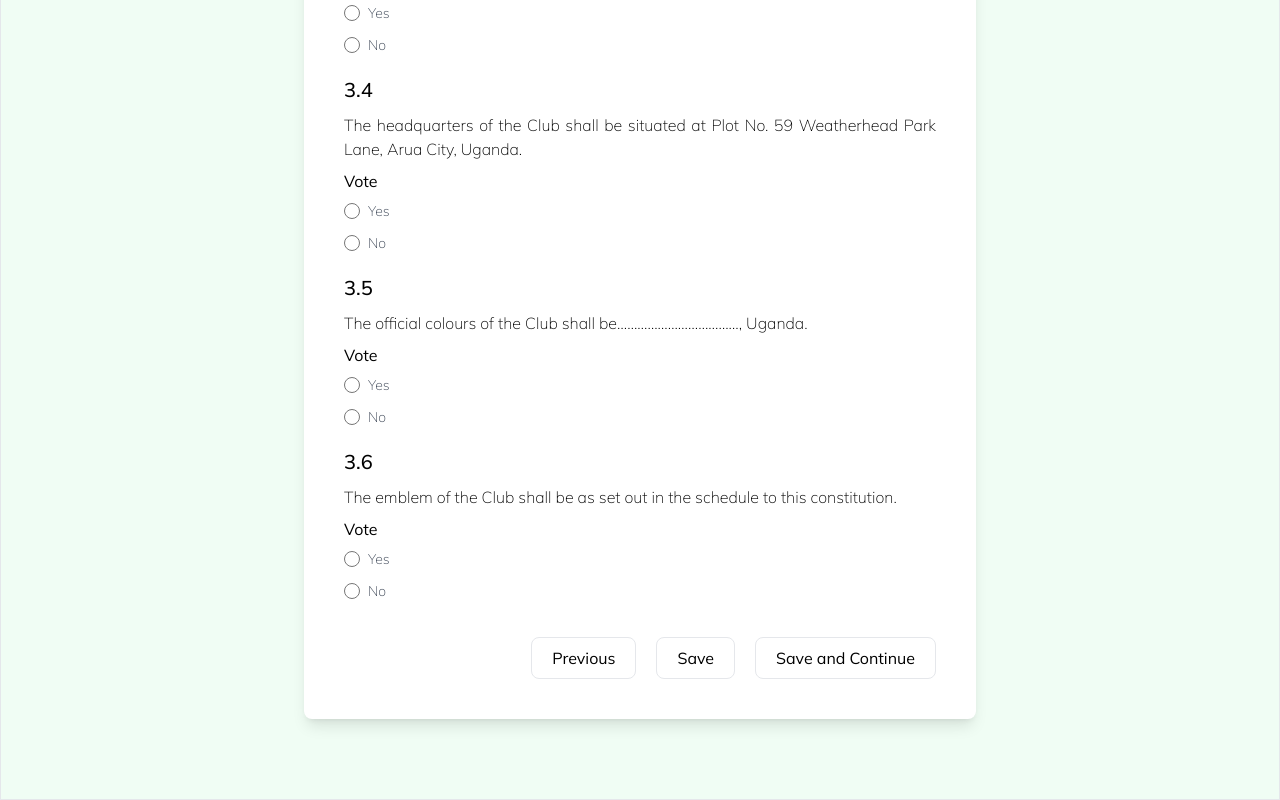
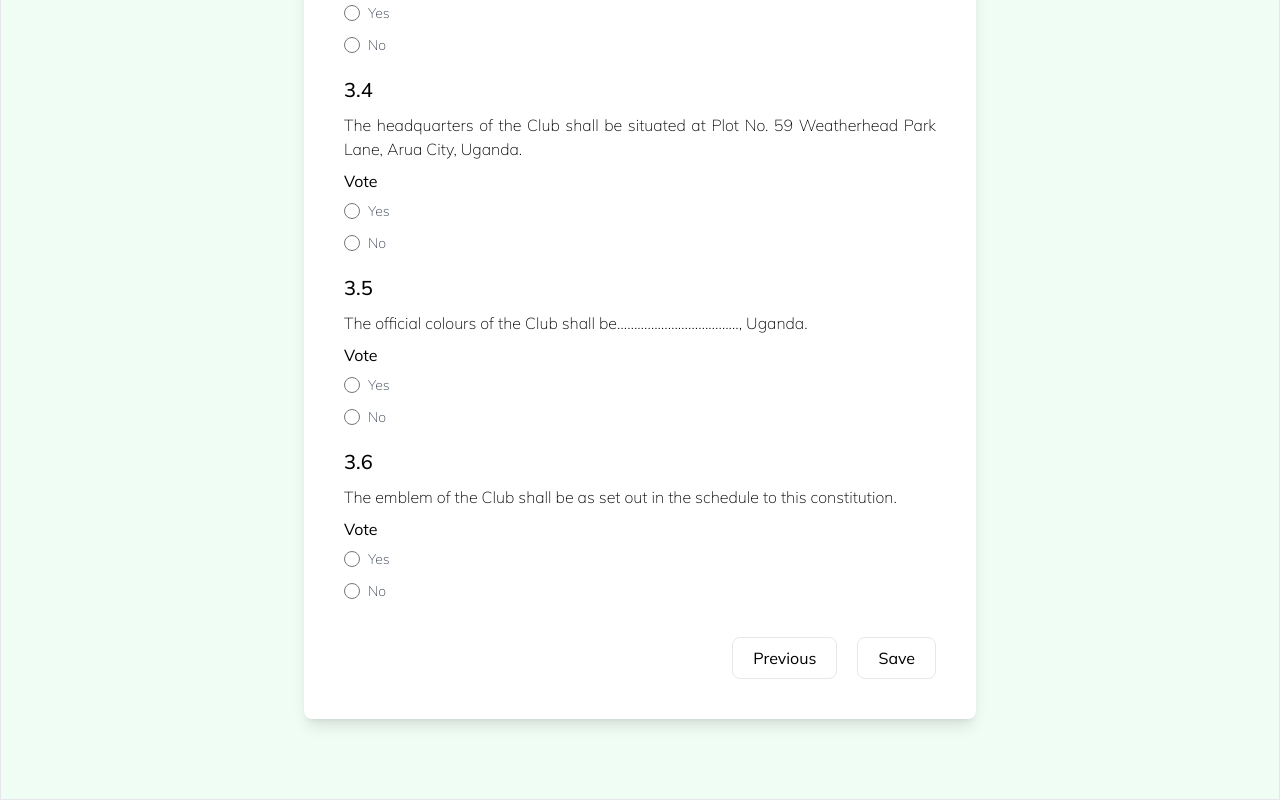
Before and after one commit to Orijadribo/wnc-voting-system, a React (Create React App) app: page /section_one in a window 1280 px wide. Shown: the part 1418-2218 px from the top of the page. Built offline with nearby package versions, Linux system fonts and the light colour scheme.

Commit message:
only proceed when all are voted

```diff
--- a/src/sections/Section.jsx
+++ b/src/sections/Section.jsx
@@ -39,23 +39,25 @@ const Section = ({
     }));
   };
 
+  // Check if all articles and sections have been voted on
+  const allVoted = filteredArticles.every((article) =>
+    article.details.every(
+      (subArticle) =>
+        selectedVotes[article.id]?.[subArticle.id] === 'yes' ||
+        selectedVotes[article.id]?.[subArticle.id] === 'no'
+    )
+  );
+
   const handleSubmit = (e) => {
     e.preventDefault();
-
-    // Check if all articles and sections have been voted on
-    const allVoted = articles.every((article) =>
-      article.details.every(
-        (section) =>
-          selectedVotes[article.id]?.[section.id] === 'yes' ||
-          selectedVotes[article.id]?.[section.id] === 'no'
-      )
-    );
 
     if (!allVoted) {
       alert('Please vote on all sections of all articles.');
       return;
     }
   };
+
+  console.log(allVoted);
 
   return (
     <div className='bg-green-50 border'>
@@ -167,11 +169,16 @@ const Section = ({
           <button type='submit' className='border py-2 px-5 rounded-lg'>
             Save
           </button>
-          <Link to={`/section_${nextSection}`}>
-            <button type='submit' className=' flex gap-1 border py-2 px-5 rounded-lg'>
-              <span className='hidden md:block'>Save and</span> Continue
-            </button>
-          </Link>
+          {allVoted && (
+            <Link to={`/section_${nextSection}`}>
+              <button
+                type='submit'
+                className=' flex gap-1 border py-2 px-5 rounded-lg'
+              >
+                <span className='hidden md:block'>Save and</span> Continue
+              </button>
+            </Link>
+          )}
         </div>
       </form>
     </div>
```
